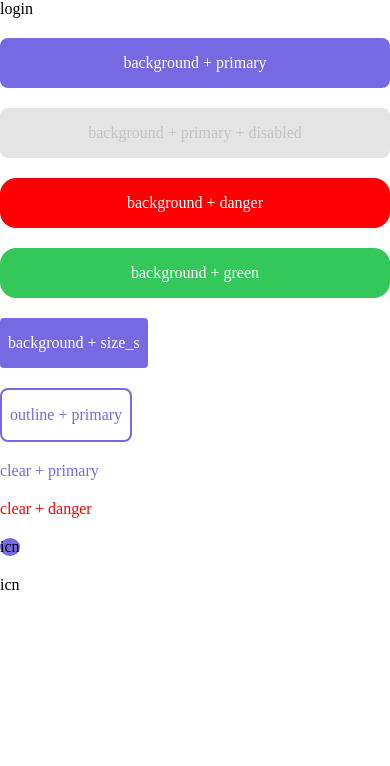
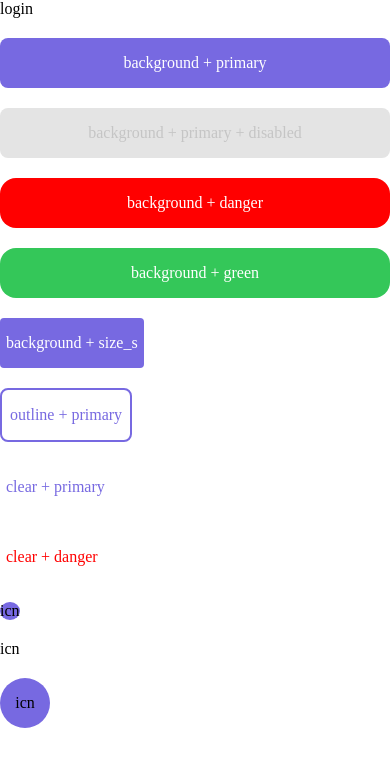
Before and after one commit to afisovvlad/chat-frontend-3, a Next.js app: page /login in a window 390 px wide. Shown: the top 766 px of the page. Built offline with nearby package versions, Linux system fonts and the light colour scheme.

Commit message:
connect styled-component, fix button component, update next.config.ts

```diff
--- a/next.config.ts
+++ b/next.config.ts
@@ -1,7 +1,9 @@
 import type { NextConfig } from 'next';
 
 const nextConfig: NextConfig = {
-	/* config options here */
+	compiler: {
+		styledComponents: true
+	}
 };
 
 export default nextConfig;
--- a/package.json
+++ b/package.json
@@ -37,7 +37,8 @@
 		"next": "16.0.5",
 		"react": "19.2.0",
 		"react-dom": "19.2.0",
-		"sass": "^1.94.2"
+		"sass": "^1.94.2",
+		"styled-components": "^6.1.19"
 	},
 	"devDependencies": {
 		"@types/node": "^20",
--- a/src/pages/login/ui/Login.tsx
+++ b/src/pages/login/ui/Login.tsx
@@ -3,7 +3,7 @@ import {
 	ButtonColor,
 	ButtonSize,
 	ButtonTheme
-} from '@/shared/ui/Button/Button';
+} from '@/shared/ui/Button';
 import { ReactNode } from 'react';
 import cls from './Login.module.scss';
 
@@ -90,6 +90,17 @@ export const Login = ({ className, children }: LoginProps) => {
 			>
 				icn
 			</Button>
+			<Button
+				theme={ButtonTheme.CIRCLE}
+				color={ButtonColor.PRIMARY}
+				size={ButtonSize.S}
+				widthDesktop='100px'
+				heightDesktop='100px'
+				widthMobile='50px'
+				heightMobile='50px'
+			>
+				icn
+			</Button>
 		</div>
 	);
 };
--- /dev/null
+++ b/src/shared/ui/Button/index.ts
@@ -0,0 +1,8 @@
+export {
+	ButtonColor,
+	ButtonFontSize,
+	ButtonSize,
+	ButtonTheme,
+	ButtonType
+} from './model/type';
+export { Button } from './ui/Button';
--- /dev/null
+++ b/src/shared/ui/Button/model/type.ts
@@ -0,0 +1,33 @@
+export enum ButtonColor {
+	PRIMARY = 'primary',
+	DANGER = 'danger',
+	GREEN = 'green',
+	TRANSPARENT = 'transparent'
+}
+
+export enum ButtonTheme {
+	CLEAR = 'clear',
+	OUTLINE = 'outline',
+	BACKGROUND = 'background',
+	// преимущественно для кнопок внутри которых есть иконка
+	CIRCLE = 'circle'
+}
+
+export enum ButtonSize {
+	// в основном для кнопок в модалках
+	S = 'size_s',
+	M = 'size_m',
+	// в основном для кнопок на всю ширину родителя
+	L = 'size_l'
+}
+
+export enum ButtonFontSize {
+	S = 'fs_16',
+	M = 'fs_18'
+}
+
+export enum ButtonType {
+	BUTTON = 'button',
+	SUBMIT = 'submit',
+	RESET = 'reset'
+}
--- a/src/shared/ui/Button/Button.module.scss
+++ b/src/shared/ui/Button/ui/Button.module.scss
@@ -2,6 +2,7 @@
 	cursor: pointer;
 	text-align: center;
 	transition: 0.15s ease all;
+	padding: 16px 8px;
 
 	&.fs_16 {
 		font-size: var(--font-size-16);
@@ -9,6 +10,12 @@
 
 	&.fs_18 {
 		font-size: var(--font-size-18);
+	}
+}
+
+@media (max-width: 768px) {
+	.Button {
+		padding: 16px 6px;
 	}
 }
 
@@ -63,7 +70,6 @@
 
 .background {
 	border-radius: 8px;
-	padding: 16px 8px;
 	color: var(--white-color);
 
 	&.primary {
@@ -92,6 +98,7 @@
 
 	&.callBtn {
 		border-radius: 16px;
+		padding: 16px 10px;
 	}
 
 	&.disabled {
@@ -106,6 +113,7 @@
 }
 
 .circle {
+	padding: 0;
 	border-radius: 50% !important;
 
 	&.primary {
@@ -130,7 +138,7 @@
 }
 
 .size_m {
-	width: fit-content;
+	flex: 1;
 }
 
 .size_l {
--- a/src/shared/ui/Button/Button.tsx
+++ b/src/shared/ui/Button/ui/Button.tsx
@@ -1,40 +1,16 @@
+'use client';
+
 import { classNames, Mods } from '@/shared/lib/classNames/classNames';
 import { ReactNode } from 'react';
+import styled from 'styled-components';
+import {
+	ButtonColor,
+	ButtonFontSize,
+	ButtonSize,
+	ButtonTheme,
+	ButtonType
+} from '../model/type';
 import cls from './Button.module.scss';
-
-export enum ButtonColor {
-	PRIMARY = 'primary',
-	DANGER = 'danger',
-	GREEN = 'green',
-	TRANSPARENT = 'transparent'
-}
-
-export enum ButtonTheme {
-	CLEAR = 'clear',
-	OUTLINE = 'outline',
-	BACKGROUND = 'background',
-	// преимущественно для кнопок внутри которых есть иконка
-	CIRCLE = 'circle'
-}
-
-export enum ButtonSize {
-	// в основном для кнопок в модалках
-	S = 'size_s',
-	M = 'size_m',
-	// в основном для кнопок на всю ширину родителя
-	L = 'size_l'
-}
-
-export enum ButtonFontSize {
-	S = 'fs_16',
-	M = 'fs_18'
-}
-
-export enum ButtonType {
-	BUTTON = 'button',
-	SUBMIT = 'submit',
-	RESET = 'reset'
-}
 
 interface ButtonProps {
 	className?: string;
@@ -78,23 +54,22 @@ export const Button = (props: ButtonProps) => {
 		[cls.disabled]: disabled
 	};
 
-	const buttonStyles = {
-		width: widthDesktop || undefined,
-		height: heightDesktop || undefined,
-		'@media (maxWidth: 768px)': {
-			width: widthMobile || undefined,
-			height: heightMobile || undefined
-		}
-	};
+	const StyledButton = styled.button<ButtonProps>`
+		width: ${widthDesktop || undefined};
+		height: ${heightDesktop || undefined};
+
+		@media(max-width: 768px) {
+			width: ${widthMobile || undefined};
+			height: ${heightMobile || undefined};
+		`;
 
 	return (
-		<button
+		<StyledButton
 			className={classNames(cls.Button, mods, [className])}
-			style={buttonStyles}
 			disabled={disabled}
 			type={btnType}
 		>
 			{children}
-		</button>
+		</StyledButton>
 	);
 };
--- a/src/widgets/Sidebar/ui/Sidebar.tsx
+++ b/src/widgets/Sidebar/ui/Sidebar.tsx
@@ -1,5 +1,5 @@
 import { classNames } from '@/shared/lib/classNames/classNames';
-import { Button } from '@/shared/ui/Button/Button';
+import { Button } from '@/shared/ui/Button';
 import cls from './Sidebar.module.scss';
 
 interface SidebarProps {
```
Also changed, not shown: src/shared/ui/Button/README.md, 1 other file (tests, documents, lock files or other folders).
